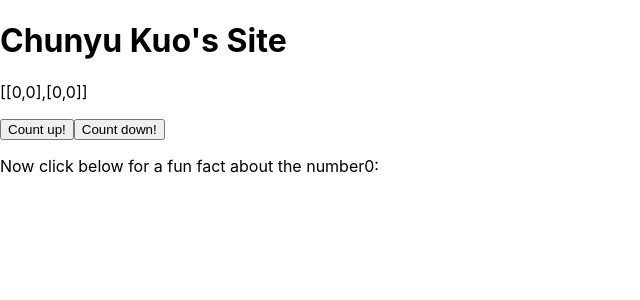
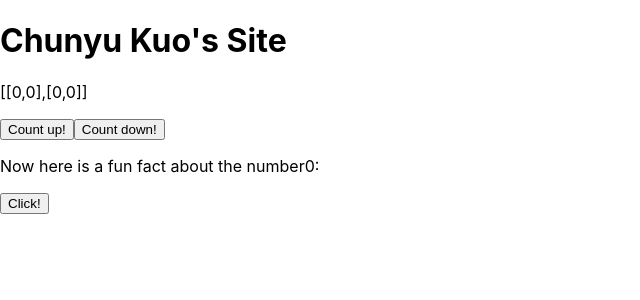
Before and after one commit to chunyukuo88/GameOfLifeJS, a React (Create React App) app in the folder game-of-life/: page / in a window 1280 px wide. Shown: the top 300 px of the page, without its empty margins (0-640 px from the left). Built offline with nearby package versions, Linux system fonts and the light colour scheme.

Commit message:
There was an issue possibly tied to the use of a quotation mark in the contraction. When I removed it, the test passed.

```diff
--- a/game-of-life/src/App.js
+++ b/game-of-life/src/App.js
@@ -1,7 +1,7 @@
 import React, { useRef } from 'react';
 import './App.css';
 import Grid from './Grid';
-// import MathFact from './mathFact';
+import MathFact from './mathFact';
 import useCountInput from './hooks/useCountInput';
 
 const App = () => {
@@ -23,14 +23,14 @@ const App = () => {
       >
         Count down!
       </button>
-      <p><span>Now click below for a fun fact about the number</span><span>{count}:</span></p>
+      <p><span>Now here is a fun fact about the number</span><span>{count}:</span></p>
 
+<button onClick={() => MathFact(count)}>
+        Click!
+      </button>
     </div>
   );
 }
 
-/* <button onClick={() => MathFact(count)}>
-        Click!
-      </button> */
 
 export default App;
```
Also changed, not shown: 1 other file (tests, documents, lock files or other folders).
